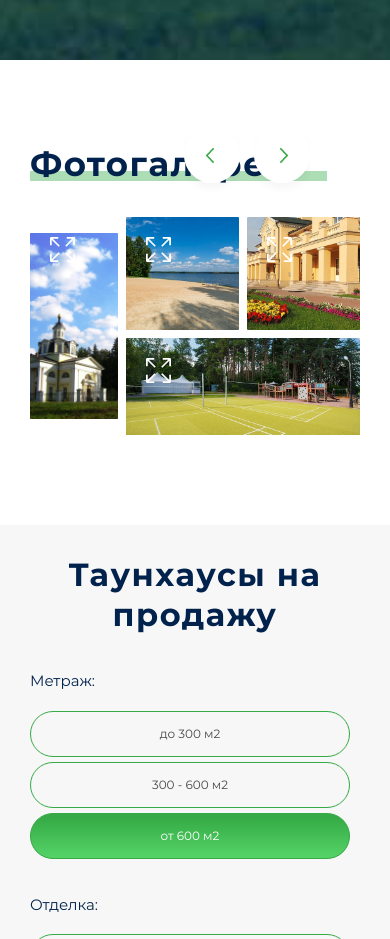
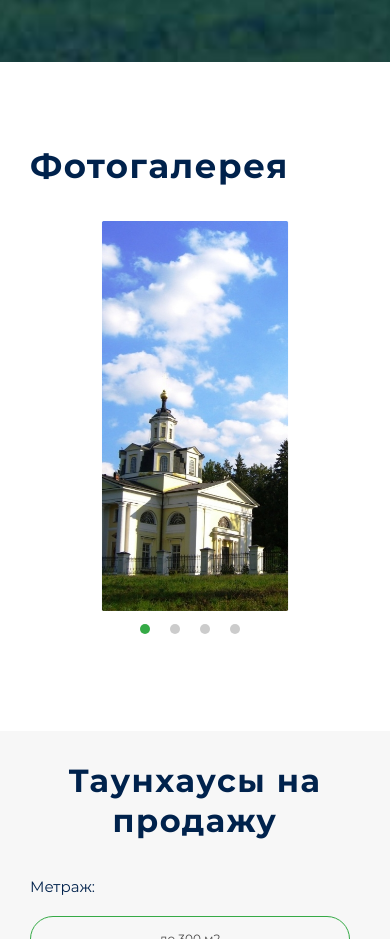
Before and after one commit to 6uJlJl/Green-Point, a plain HTML site: page index.html in a window 390 px wide. Shown: the part 8552-9491 px from the top of the page. Drawn offline with Linux system fonts and the light colour scheme; files whose address does not match are found by name.

Commit message:
Доработки фотогалереи

```diff
--- a/index.html
+++ b/index.html
@@ -602,7 +602,7 @@
                   </a>
               </div>
               <!-- /.photos__right -->
-        </div>
+          </div>
         <div class="photos__slide photos__slide-2">
             <a href="./img/photos/image-2_1.jpg" data-fancybox class="photos__left">
               <img src="./img/photos/image-2_1.jpg" alt="">
@@ -626,6 +626,20 @@
         </div>
       </div>
       <!-- /.photos__items -->
+      <div class="photos__items--small hidden">
+        <a href="./img/photos/image-1_1.jpg" data-fancybox class="photos__left--small">
+          <img src="./img/photos/image-1_1.jpg" alt="">
+        </a>
+        <a href="./img/photos/image-1_2.jpg" data-fancybox class="photos__top--left--small">
+          <img src="./img/photos/image-1_2.jpg" alt="">
+        </a>
+        <a href="./img/photos/image-1_3.jpg" data-fancybox class="photos__top--right--small">
+          <img src="./img/photos/image-1_3.jpg" alt="">
+        </a>
+        <a href="./img/photos/image-1_4.jpg" data-fancybox class="photos__bottom--small">
+            <img src="./img/photos/image-1_4.jpg" alt="">
+        </a>
+      </div>
     </div>
     <!-- /.container -->
   </section>
--- a/js/main.js
+++ b/js/main.js
@@ -47,6 +47,16 @@ $(function (){
     arrows: true,
     prevArrow: '<div class="offer__left photos__btn--left"></div>',
     nextArrow: '<div class="offer__right photos__btn--right"></div>',
+  });
+
+  $(".photos__items--small").slick({
+    dots: true,
+    infinite: true,
+    speed: 500,
+    fade: true,
+    cssEase: 'linear',
+    // prevArrow: '<div class="offer__left photos__btn--left"></div>',
+    // nextArrow: '<div class="offer__right photos__btn--right"></div>',
   });
 
   // Fancybox
@@ -290,12 +300,20 @@ $(function (){
 
   }
 
+  // РАЗМЕРЫ экрана и РЕСАЙЗ
+
   if ($(window).width() < 769) {
     hideStructures(true);
     hideOffers(".towns", true);
     hideOffers(".apps", true);
     hideOffers(".houss", true);
   }
+
+  if ( $(window).width() < 577) {
+    $(".photos__items--small").removeClass("hidden");
+    $(".photos__items").addClass("hidden");
+  }
+
 
   $(window).resize(function(){
     $(".header__nav ul").removeClass("show");
@@ -311,6 +329,13 @@ $(function (){
       hideOffers(".towns", false);
       hideOffers(".apps", false);
       hideOffers(".houss", false);
+    }
+    if ( $(window).width() < 577) {
+      $(".photos__items--small").removeClass("hidden");
+      $(".photos__items").addClass("hidden");
+    } else {
+      $(".photos__items--small").addClass("hidden");
+      $(".photos__items").removeClass("hidden");
     }
   })
 
--- a/sass/_main-elements.sass
+++ b/sass/_main-elements.sass
@@ -16,7 +16,7 @@ a
 
 .btn
   display: inline-block
-  height: 48px
+  height: 50px
   border-radius: 24px
   border: 2px solid #f6be3c
   padding-left: 40px
--- a/sass/_popup.sass
+++ b/sass/_popup.sass
@@ -80,3 +80,10 @@
       text-decoration: underline
       letter-spacing: 0.45px
       margin-bottom: 0
+@media (max-width:768px)
+  .structure-popup
+    &-wrapper
+      flex-direction: column
+    &-image
+      margin-right: 0
+      margin-bottom: 20px
--- a/sass/blocks/_photos.sass
+++ b/sass/blocks/_photos.sass
@@ -10,17 +10,17 @@
     line-height: 50px
     letter-spacing: 1.5px
     position: relative
-    &:after
-      content: ""
-      position: absolute
-      height: 10px
-      width: 367px
-      background-color: $title-bg
-      left: 0
-      bottom: 8px
-      z-index: -1
   &__slide
     display: flex !important
+  &__items
+    &--small
+      a
+        display: flex !important
+        justify-content: center
+        align-items: center
+        img
+          width: 100vw
+          height: 100vw
   &__left
     display: flex
     width: 360px
@@ -28,17 +28,6 @@
     overflow: hidden
     margin-right: 30px
     position: relative
-    &::after
-      content: ''
-      position: absolute
-      width: 25px
-      height: 25px
-      background: url("../img/icons.png") no-repeat center
-      background-position-x: -156px
-      background-position-y: 0px
-      top: 20px
-      left: 20px
-      cursor: pointer
   &__right
     display: flex
     flex-direction: column
@@ -50,6 +39,19 @@
       height: 360px
       overflow: hidden
       margin-right: 30px
+    &--right
+      position: relative
+      width: 360px
+      height: 360px
+      overflow: hidden
+  &__bottom
+    position: relative
+    width: 750px
+    height: 364px
+    margin-top: 30px
+    overflow: hidden
+  &__slide
+    a
       &::after
         content: ''
         position: absolute
@@ -61,39 +63,6 @@
         top: 20px
         left: 20px
         cursor: pointer
-    &--right
-      position: relative
-      width: 360px
-      height: 360px
-      overflow: hidden
-      &::after
-        content: ''
-        position: absolute
-        width: 25px
-        height: 25px
-        background: url("../img/icons.png") no-repeat center
-        background-position-x: -156px
-        background-position-y: 0px
-        top: 20px
-        left: 20px
-        cursor: pointer
-  &__bottom
-    position: relative
-    width: 750px
-    height: 364px
-    margin-top: 30px
-    overflow: hidden
-    &::after
-      content: ''
-      position: absolute
-      width: 25px
-      height: 25px
-      background: url("../img/icons.png") no-repeat center
-      background-position-x: -156px
-      background-position-y: 0px
-      top: 20px
-      left: 20px
-      cursor: pointer
   &__btn
     &--left
       top: -90px
@@ -141,6 +110,20 @@
 @media (max-width: 768px)
   .leavesph
     display: none
+@media (max-width: 576px)
+  .photos
+    &__title
+      margin-bottom: 30px
+.slick-dots li button
+  margin-top: 20px
+  background-color: #cccccc
+  width: 10px
+  height: 10px
+  border-radius: 30px
+  text-indent: -9999px
+  overflow:hidden
+li.slick-active button
+  background-color: $why-title
 @media (max-width: 425px)
   .photos
     &__title
```
Also changed, not shown: css/main.css, 1 other file.
